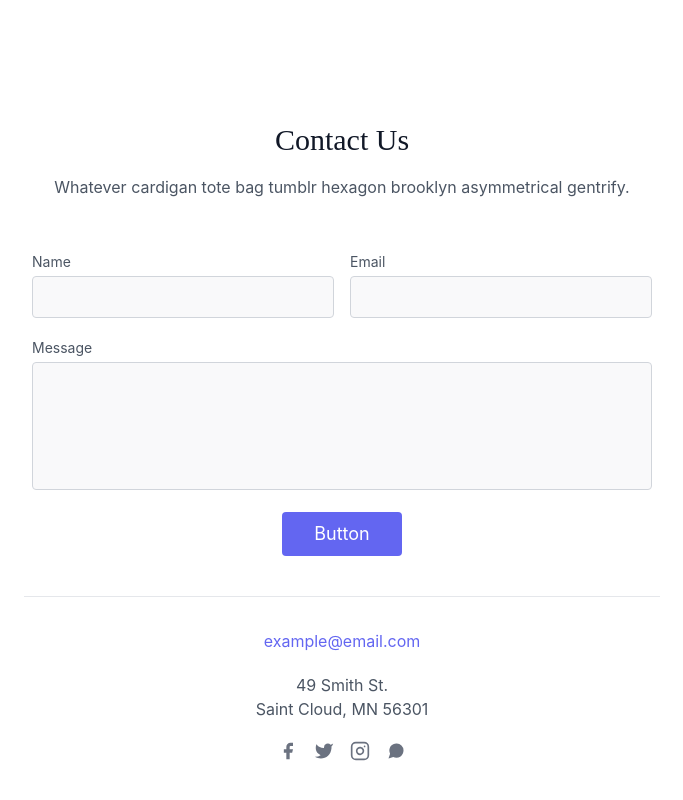
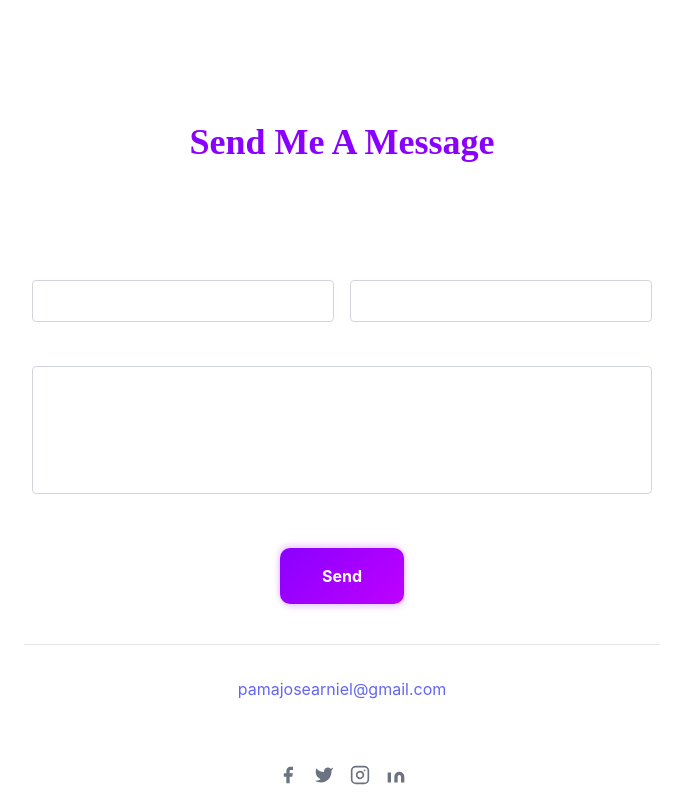
Before and after one commit to pama-arniel/portfolio, a Vue app: page / in a window 1280 px wide. Shown: the part 4840-5640 px from the top of the page, without its empty margins (298-981 px from the left). Built offline with nearby package versions, Linux system fonts and the light colour scheme; what particles.vue would draw is missing.

Commit message:
Redesign contact section

```diff
--- a/src/components/Contact.vue
+++ b/src/components/Contact.vue
@@ -1,37 +1,37 @@
 <template>
-<section class="text-gray-600 body-font relative">
-  <div class="container px-5 py-24 mx-auto">
+<section class="text-white body-font relative">
+  <div class="container px-5 py-24 mx-auto section-background">
     <div class="flex flex-col text-center w-full mb-12">
-      <h1 class="sm:text-3xl text-2xl font-medium title-font mb-4 text-gray-900">Contact Us</h1>
-      <p class="lg:w-2/3 mx-auto leading-relaxed text-base">Whatever cardigan tote bag tumblr hexagon brooklyn asymmetrical gentrify.</p>
+      <h1 class="text-4xl title-font purple-header mb-4">Send Me A Message</h1>
+      <p class="lg:w-2/3 mx-auto leading-relaxed text-base">I will reply to any inquiry as soon as possible.</p>
     </div>
     <div class="lg:w-1/2 md:w-2/3 mx-auto">
       <div class="flex flex-wrap -m-2">
         <div class="p-2 w-1/2">
           <div class="relative">
-            <label for="name" class="leading-7 text-sm text-gray-600">Name</label>
-            <input type="text" id="name" name="name" class="w-full bg-gray-100 bg-opacity-50 rounded border border-gray-300 focus:border-indigo-500 focus:bg-white focus:ring-2 focus:ring-indigo-200 text-base outline-none text-gray-700 py-1 px-3 leading-8 transition-colors duration-200 ease-in-out">
+            <label for="name" class="leading-7 text-sm">Name</label>
+            <input type="text" id="name" name="name" class="w-full bg-white bg-opacity-80 rounded border border-gray-300 focus:border-indigo-500 focus:ring-2 focus:ring-indigo-200 text-base outline-none text-black py-1 px-3 leading-8 transition-colors duration-200 ease-in-out">
           </div>
         </div>
         <div class="p-2 w-1/2">
           <div class="relative">
-            <label for="email" class="leading-7 text-sm text-gray-600">Email</label>
-            <input type="email" id="email" name="email" class="w-full bg-gray-100 bg-opacity-50 rounded border border-gray-300 focus:border-indigo-500 focus:bg-white focus:ring-2 focus:ring-indigo-200 text-base outline-none text-gray-700 py-1 px-3 leading-8 transition-colors duration-200 ease-in-out">
+            <label for="email" class="leading-7 text-sm">Email</label>
+            <input type="email" id="email" name="email" class="w-full bg-white bg-opacity-80 rounded border border-gray-300 focus:border-indigo-500 focus:ring-2 focus:ring-indigo-200 text-base outline-none text-black py-1 px-3 leading-8 transition-colors duration-200 ease-in-out">
           </div>
         </div>
         <div class="p-2 w-full">
           <div class="relative">
-            <label for="message" class="leading-7 text-sm text-gray-600">Message</label>
-            <textarea id="message" name="message" class="w-full bg-gray-100 bg-opacity-50 rounded border border-gray-300 focus:border-indigo-500 focus:bg-white focus:ring-2 focus:ring-indigo-200 h-32 text-base outline-none text-gray-700 py-1 px-3 resize-none leading-6 transition-colors duration-200 ease-in-out"></textarea>
+            <label for="message" class="leading-7 text-sm">Message</label>
+            <textarea id="message" name="message" class="w-full bg-white bg-opacity-80 rounded border border-gray-300 focus:border-indigo-500 focus:ring-2 focus:ring-indigo-200 h-32 text-base outline-none text-black py-1 px-3 resize-none leading-6 transition-colors duration-200 ease-in-out"></textarea>
           </div>
         </div>
-        <div class="p-2 w-full">
-          <button class="flex mx-auto text-white bg-indigo-500 border-0 py-2 px-8 focus:outline-none hover:bg-indigo-600 rounded text-lg">Button</button>
+        <div class="p-2 w-full flex">
+          <Button :text="'Send'"/>
         </div>
         <div class="p-2 w-full pt-8 mt-8 border-t border-gray-200 text-center">
-          <a class="text-indigo-500">example@email.com</a>
-          <p class="leading-normal my-5">49 Smith St.
-            <br>Saint Cloud, MN 56301
+          <a class="text-indigo-500">pamajosearniel@gmail.com</a>
+          <p class="leading-normal my-5">
+            Cebu, Philippines
           </p>
           <span class="inline-flex">
             <a class="text-gray-500">
@@ -52,7 +52,7 @@
             </a>
             <a class="ml-4 text-gray-500">
               <svg fill="currentColor" stroke-linecap="round" stroke-linejoin="round" stroke-width="2" class="w-5 h-5" viewBox="0 0 24 24">
-                <path d="M21 11.5a8.38 8.38 0 01-.9 3.8 8.5 8.5 0 01-7.6 4.7 8.38 8.38 0 01-3.8-.9L3 21l1.9-5.7a8.38 8.38 0 01-.9-3.8 8.5 8.5 0 014.7-7.6 8.38 8.38 0 013.8-.9h.5a8.48 8.48 0 018 8v.5z"></path>
+                <path d="M16 8a6 6 0 016 6v7h-4v-7a2 2 0 00-2-2 2 2 0 00-2 2v7h-4v-7a6 6 0 016-6zM2 9h4v12H2z"></path>
               </svg>
             </a>
           </span>
@@ -64,7 +64,11 @@
 </template>
 
 <script>
+import Button from './Button.vue'
 export default {
-  name: 'Contact'
+  name: 'Contact',
+  components: {
+    Button
+  },
 }
 </script>
```
